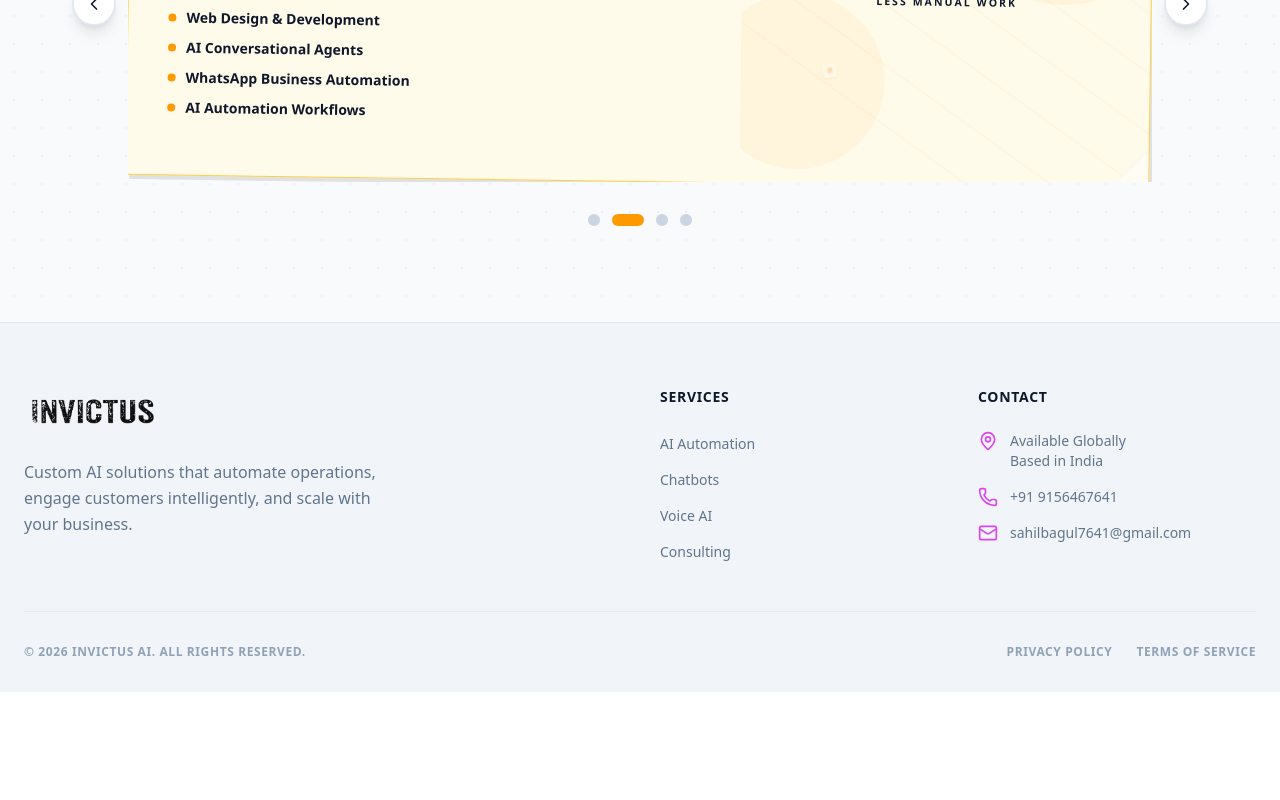
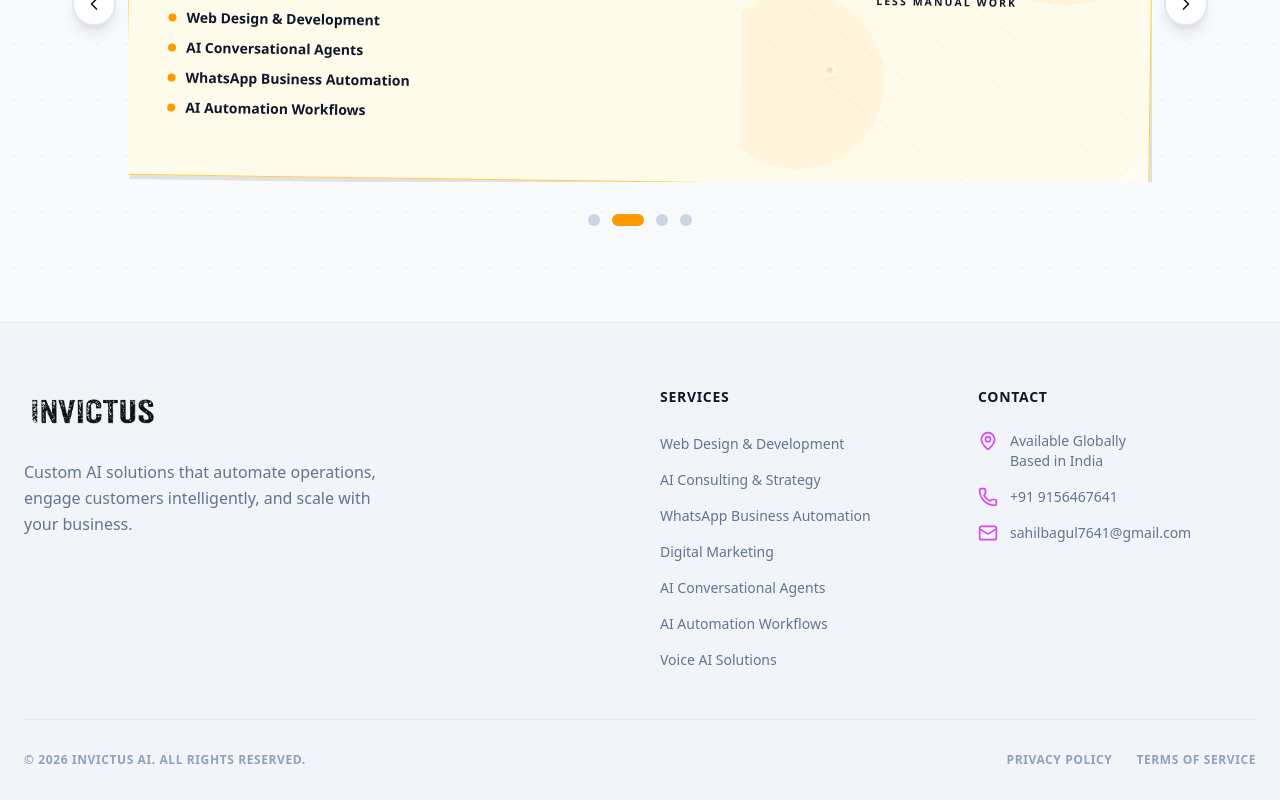
Before and after one commit to sahil-b-09/invictus-site, a Next.js app: page / in a window 1280 px wide. Shown: the part 5157-5957 px from the top of the page. Before the commit the page ends 5849 px from the top, so only its background shows below. Built offline with nearby package versions, Linux system fonts and the light colour scheme.

Commit message:
fix: footer services list updated to all 7 services

```diff
--- a/components/Footer.tsx
+++ b/components/Footer.tsx
@@ -25,7 +25,7 @@
                     <div>
                         <h4 className="text-bond-navy font-bold mb-6 uppercase tracking-wider text-sm">Services</h4>
                         <ul className="space-y-3">
-                            {["AI Automation", "Chatbots", "Voice AI", "Consulting"].map((item) => (
+                            {["Web Design & Development", "AI Consulting & Strategy", "WhatsApp Business Automation", "Digital Marketing", "AI Conversational Agents", "AI Automation Workflows", "Voice AI Solutions"].map((item) => (
                                 <li key={item}>
                                     <Link href="#services" className="text-slate-500 hover:text-bond-navy transition-colors text-sm font-medium">
                                         {item}
```
